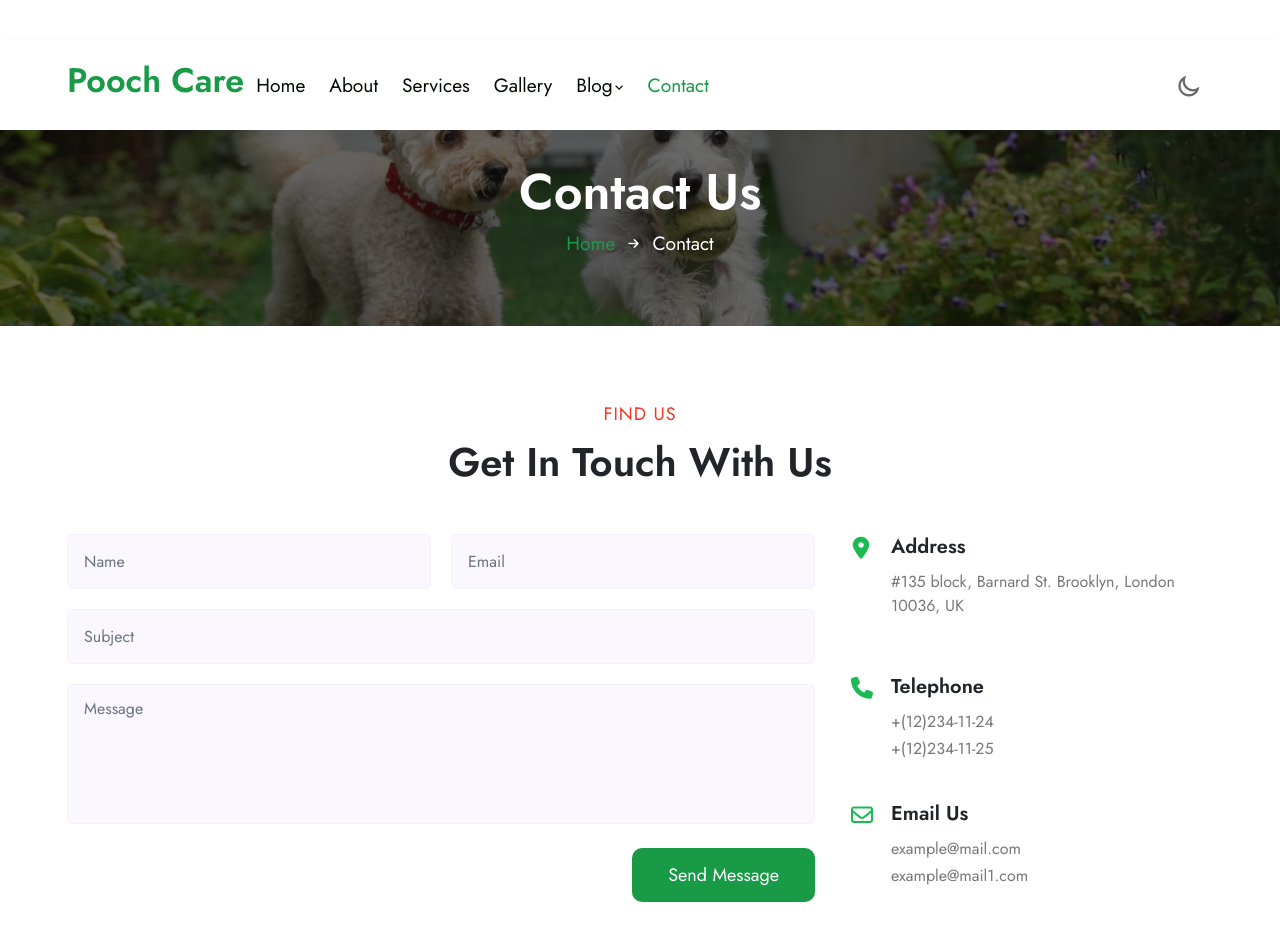
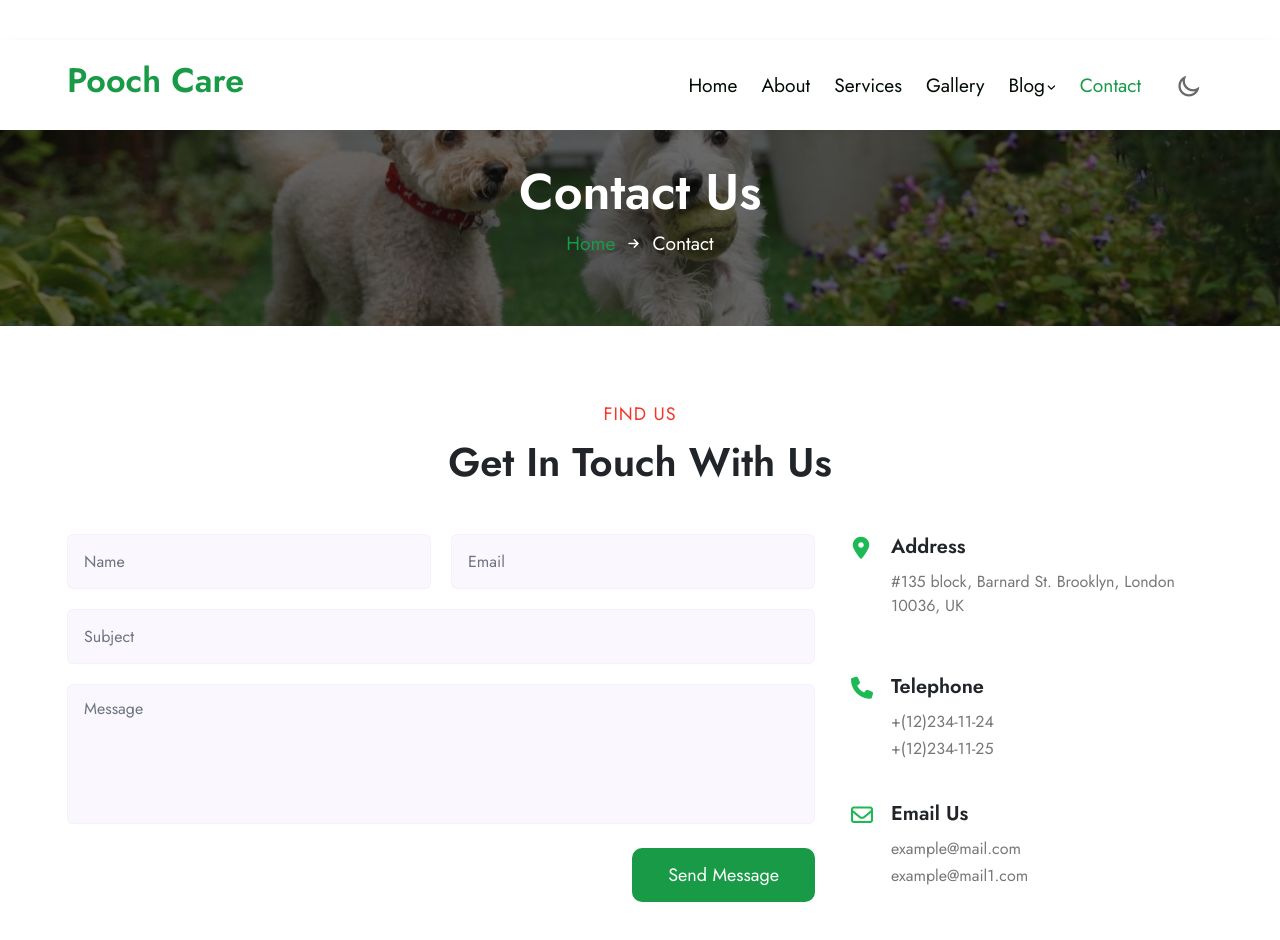
Before and after one commit to Tuyet-Vy-Stella/Capstone-Project, a plain HTML site: page contact.html in a window 1280 px wide. Shown: the top 940 px of the page. Drawn offline with nearby package versions, Linux system fonts and the light colour scheme.

Commit message:
fix contact

```diff
--- a/contact.html
+++ b/contact.html
@@ -55,7 +55,7 @@
               <!-- <span class="navbar-toggler-icon fa icon-close fa-times"></span> -->
             </button>
             <div class="collapse navbar-collapse" id="navbarNavDropdown2">
-              <ul class="navbar-nav ml-lg-auto ">
+              <ul class="navbar-nav ms-lg-auto ">
                 <li class="nav-item">
                   <a class="nav-link" href="./home.html">Home</a>
                 </li>
```
